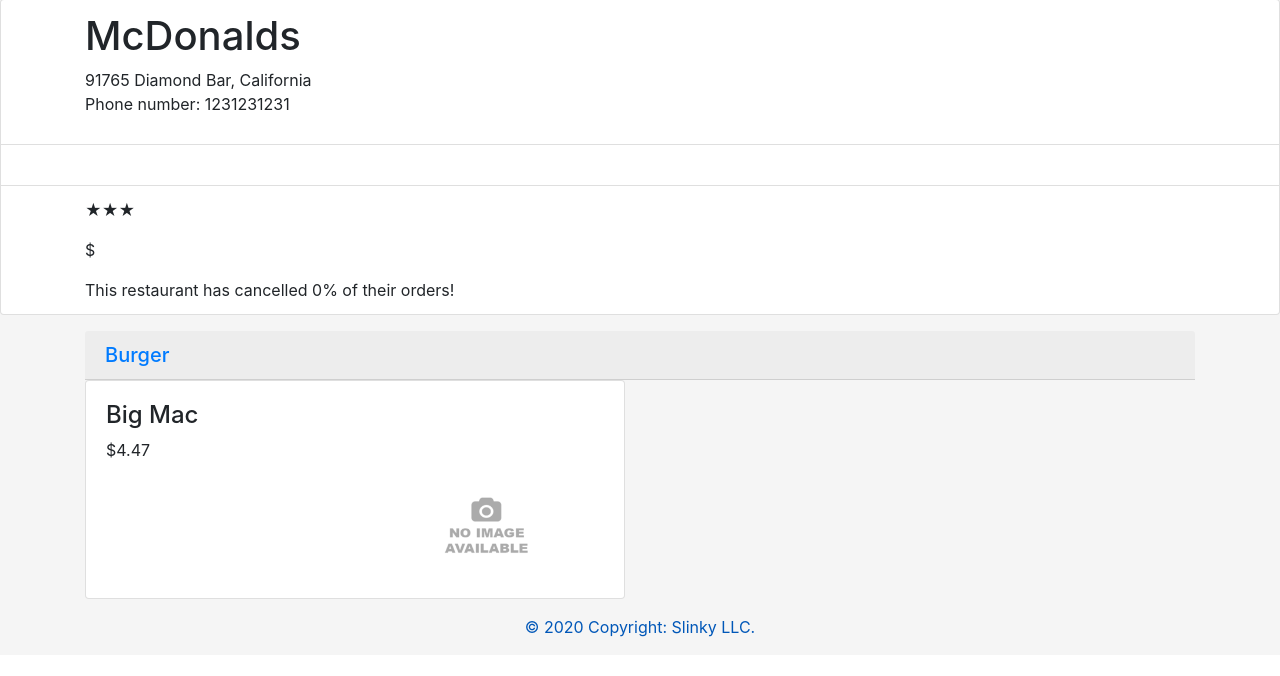
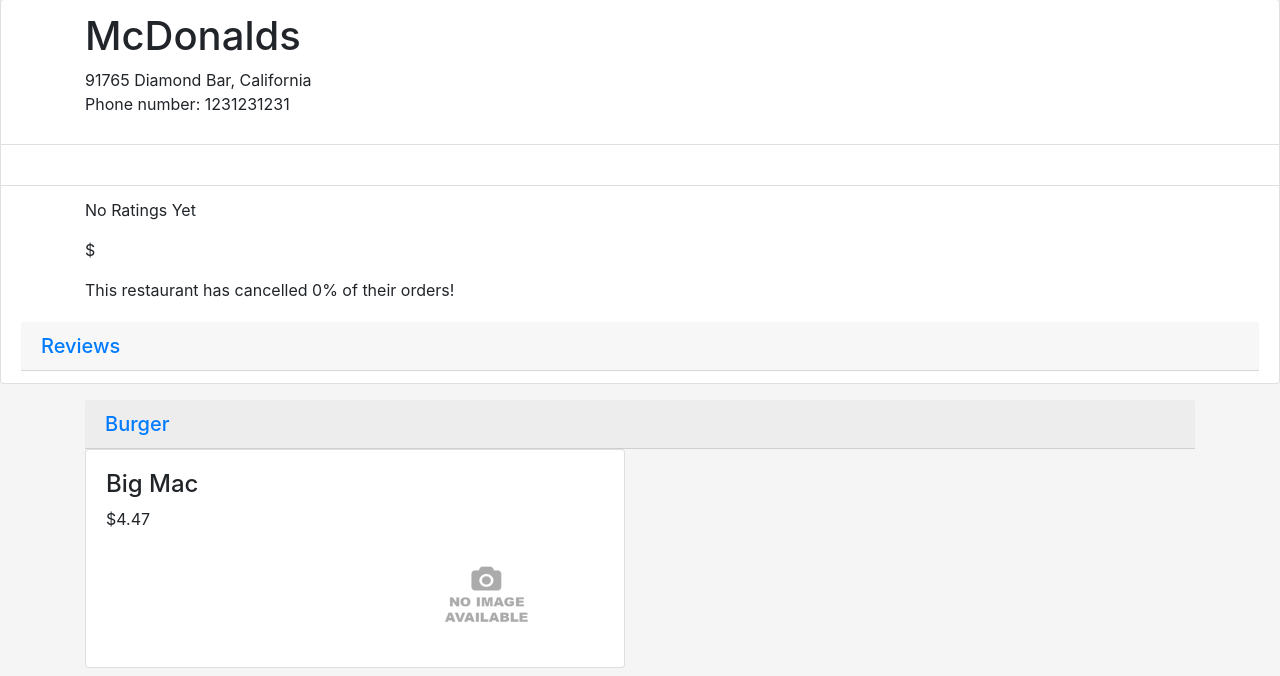
Before and after one commit to NTCalkins/cs-4800-project, a Django app: page /restaurant/1/menu in a window 1280 px wide. Shown: the part 145-821 px from the top of the page. Before the commit the page ends 782 px from the top, so only its background shows below. Run offline with Django 3.2, Linux system fonts and the light colour scheme; a user stored in the database is signed in; data comes from the database, SQL or seed files in the repository; parts of the project's set-up code (start-up, migrations or seed data) failed here and were passed over; some libraries are stand-ins or nearby versions.

Commit message:
added review view on restaurants

```diff
--- a/eaterie/models.py
+++ b/eaterie/models.py
@@ -6,6 +6,8 @@ from django.db import models
 from django.core.validators import MinValueValidator, MaxValueValidator
 from django.utils.encoding import python_2_unicode_compatible
 from django.utils.translation import ugettext_lazy as _
+from django.db.models import Q
+from eaterie.validators import *
 from django.utils import timezone
 from datetime import datetime
 
@@ -157,6 +159,17 @@ class Restaurant(models.Model):
     def get_user(self):
         return self.user
 
+    def get_public_reviews(self):
+        return Review.objects.filter(
+            Q(order__restaurant=self),
+            Q(make_public=True)
+        )
+
+    def get_all_reviews(self):
+        return Review.objects.filter(
+            Q(order__restaurant=self)
+        )
+
     def get_orders(self):
         return Order.objects.filter(restaurant=self)
 
@@ -197,13 +210,11 @@ class Restaurant(models.Model):
     def get_food_quality(self):
         total_ratings = 0
         actual_ratings = 0
-        orders = Order.objects.filter(restaurant=self)
-        for o in orders:
-            ratings = Review.objects.filter(order=o).values()
-            for r in ratings:
-                actual_ratings += r['food_quality']
-                total_ratings += 1
-                # print(r)
+        ratings = self.get_public_reviews().values()
+        for r in ratings:
+            actual_ratings += r['food_quality']
+            total_ratings += 1
+            # print(r)
         if total_ratings == 0:
             return "No Ratings Yet"
         average = int(actual_ratings / total_ratings)
@@ -224,7 +235,7 @@ class Restaurant(models.Model):
         actual_ratings = 0
         orders = Order.objects.filter(restaurant=self)
         for o in orders:
-            ratings = Review.objects.filter(order=o).values()
+            ratings = self.get_public_reviews.values()
             for r in ratings:
                 actual_ratings += r['timeliness']
                 total_ratings += 1
@@ -578,14 +589,14 @@ class Cart(models.Model):
 class Review(models.Model):
     order = models.ForeignKey(Order, on_delete=models.CASCADE, null=True)
     comment = models.TextField(max_length=512, blank=True)
-    food_quality = models.IntegerField(validators=[MinValueValidator(1), MaxValueValidator(5)], default=3)
-    timeliness = models.IntegerField(validators=[MinValueValidator(1), MaxValueValidator(5)], default=3)
-
-
+    food_quality = models.IntegerField(validators=[validate_ratings], default=3)
+    timeliness = models.IntegerField(validators=[validate_ratings], default=3)
+    make_public = models.BooleanField(default=False)
 
     def __str__(self):
         return str(self.food_quality) + "/5  food quality and " + str(self.timeliness) \
                + "/5 timeliness for " + str(self.order.get_restaurant())
+
 
     def get_order(self):
         return self.order
--- a/eaterie/views.py
+++ b/eaterie/views.py
@@ -13,8 +13,9 @@ from nested_formset import nestedformset_factory
 from eaterie.decorators import (customer_required, restaurant_required, user_identity_check,
                                 restaurant_owner_identity_check)
 from eaterie.forms import (CustomerSignUpForm, RestaurantSignUpForm, CustomerUpdateForm, RestaurantUpdateForm,
-                           RestaurantSearchForm)
+                           RestaurantSearchForm, ReviewForm)
 from eaterie.models import Restaurant, CustomUserModel, MenuCategory, MenuItem, Customer, Cart, CartEntry, Order, Review
+from django import forms
 
 
 def login_redirect(request):
@@ -221,11 +222,11 @@ class OrderDetailView(DetailView):
 class ReviewUpdate(UpdateView):
     model = Review
     pk_url_kwarg = 'pk_review'
-    fields = ['comment','food_quality','timeliness']
+    form_class = ReviewForm
     template_name = 'eaterie/review_update_form.html'
 
     def get_success_url(self):
         return reverse(
             'eaterie:review_update_form',
-            args=[str(self.request.user.id), str(self.request.POST['order'])]
+            args=[str(self.request.user.id), str(self.kwargs['pk_review'])]
                        )
--- a/templates/eaterie/restaurant_menu.html
+++ b/templates/eaterie/restaurant_menu.html
@@ -4,6 +4,8 @@
     <link rel="stylesheet" href="{% static 'css/menu.css' %}">
 {% endblock %}
 {% block content %}
+
+
 
 
     <div class="center" style="text-align: center">
@@ -36,6 +38,31 @@
                 </p>
                     This restaurant has cancelled {{ restaurant.get_cancelled_orders_percentage|floatformat }}% of their orders!
             </div>
+            <div id="accordion_reviews" role="tablist" style="margin-top: 20px">
+                <div class="card-header" role="tab" id="headingReview">
+                    <h5 class="mb-0">
+                        <a data-toggle="collapse" href="#collapse_reviews">
+                            Reviews
+                        </a>
+                    </h5>
+                </div>
+            <div id="collapse_reviews" class="collapse" role="tabpanel">
+                <div class="row">
+                    {% for review in restaurant.get_public_reviews %}
+                        <div class="containerReview">
+                            <div class="col-md-6">
+                                <img src = {{ review.get_order.get_customer.get_avatar.url }} style="width:90px">
+                                <p><span>{{ review.get_order.get_customer.get_user.first_name }}</span></p>
+                                <p>Comments: {{review.get_comment}}<br>
+                                    Food quality: {{ review.get_food_quality }}/5<br>
+                                    Timeliness: {{ review.get_timeliness }}/5</p>
+                            </div>
+                        </div>
+                    {% endfor %}
+                </div>
+            </div>
+        </div>
+    </div>
 
         </li>
 
@@ -112,9 +139,8 @@
                         </div>
                     </div>
                 {% endfor %}
-            </div>
-        </div>
-    </div>
+
+
 
 
 
```
Also changed, not shown: eaterie/forms.py (+8 -1 lines), eaterie/validators.py (added, +8 -0 lines), static/css/menu.css (+42 -0 lines), templates/eaterie/review_update_form.html (+7 -1 lines), eaterie/migrations/0002_review_make_public.py (added).
